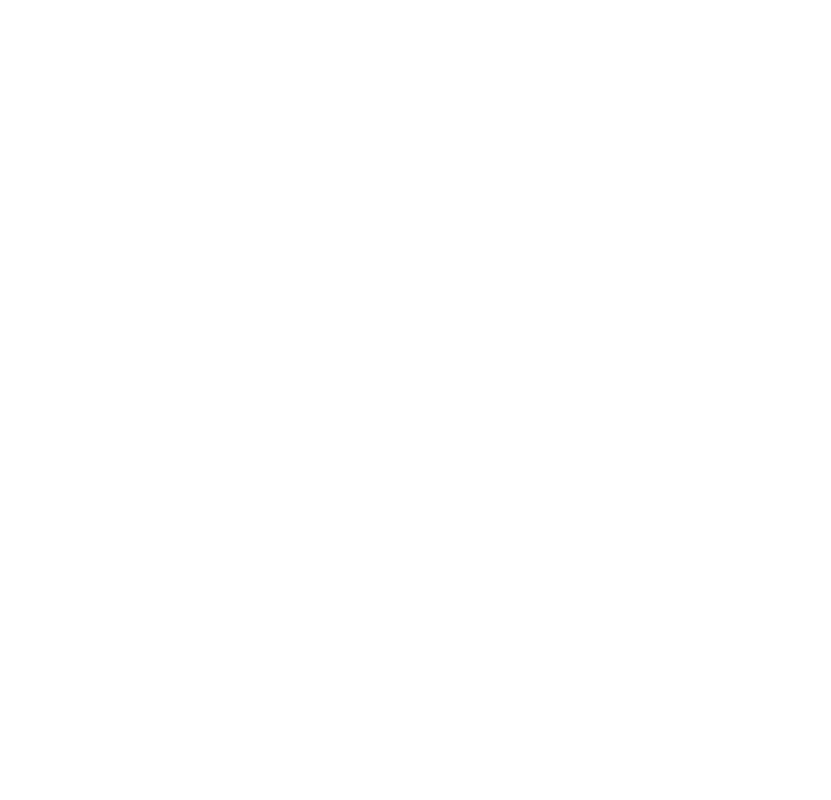
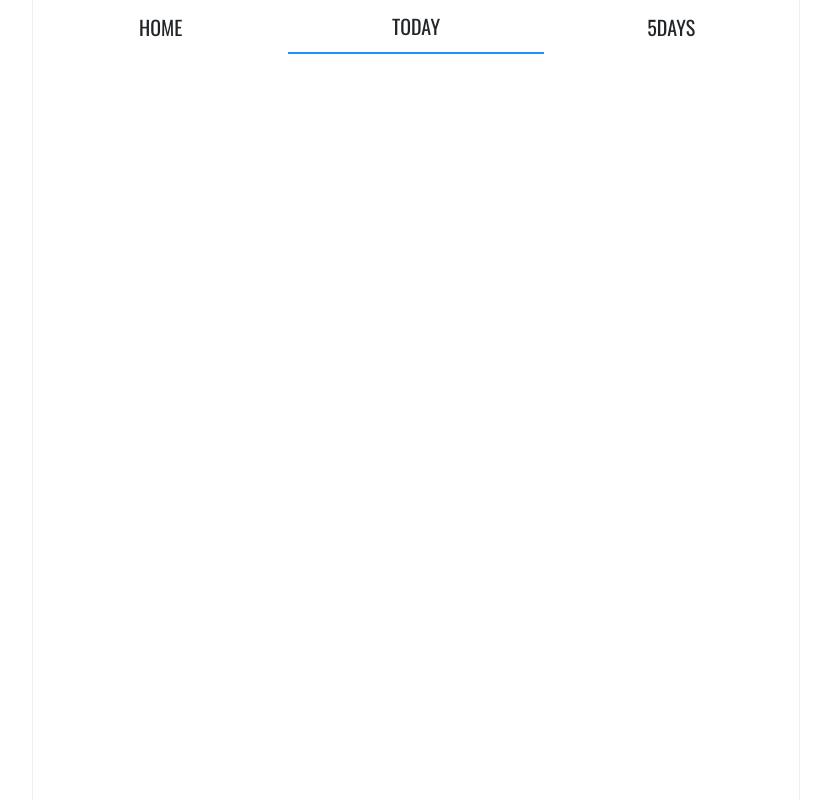
Before and after one commit to booldook/2020-ay-ui-ajax, a plain HTML site: page index.html in a window 1280 px wide. Shown: the whole page, without its empty margins (224-1055 px from the left). Drawn offline with nearby package versions, Linux system fonts and the light colour scheme.

Commit message:
weather 만드는 중

```diff
--- a/css/index.css
+++ b/css/index.css
@@ -1,7 +1,12 @@
 /* Common */
-
+@import url('https://fonts.googleapis.com/css?family=Oswald:400,500&display=swap');
+html, body {font-size: 16px;}
+.wrapper {width: 100%; max-width: 768px; margin: 0 auto; height: 100vh; border-left: 1px solid #eee; border-right: 1px solid #eee;}
 
 /* Header */
+.navi-wrap {display: flex; align-items: center; font-family: 'Oswald', sans-serif; font-size: 1.25rem;}
+.navi {flex: 33.3333% 0 0; padding: 1rem; text-align: center;}
+.navi.active {border-bottom: 2px solid dodgerblue;}
 
 
 /* Main */
@@ -11,14 +16,6 @@
 
 
 /* Responsive */
-@media screen and (max-width: 992px) {
-
-}
-
-@media screen and (max-width: 768px) {
-
-}
-
 @media screen and (max-width: 575px) {
 
 }
--- a/index.html
+++ b/index.html
@@ -16,13 +16,20 @@
 	<script src="./js/wow.min.js"></script>
 </head>
 <body>
-	<!-- Header -->
-	<header class="header"></header>
-	<!-- Main -->
-	<main class="main-wrap"></main>
-	<!--  -->
-	<!-- Footer -->
-	<footer class="footer"></footer>
+	<div class="wrapper">
+		<!-- Header -->
+		<header class="header">
+			<ul class="navi-wrap">
+				<li class="navi">HOME</li>
+				<li class="navi active">TODAY</li>
+				<li class="navi">5DAYS</li>
+			</ul>
+		</header>
+		<!-- Main -->
+		<main class="main-wrap">
+
+		</main>
+	</div>
 	<script src="./js/index.js"></script>
 </body>
 </html>
```
